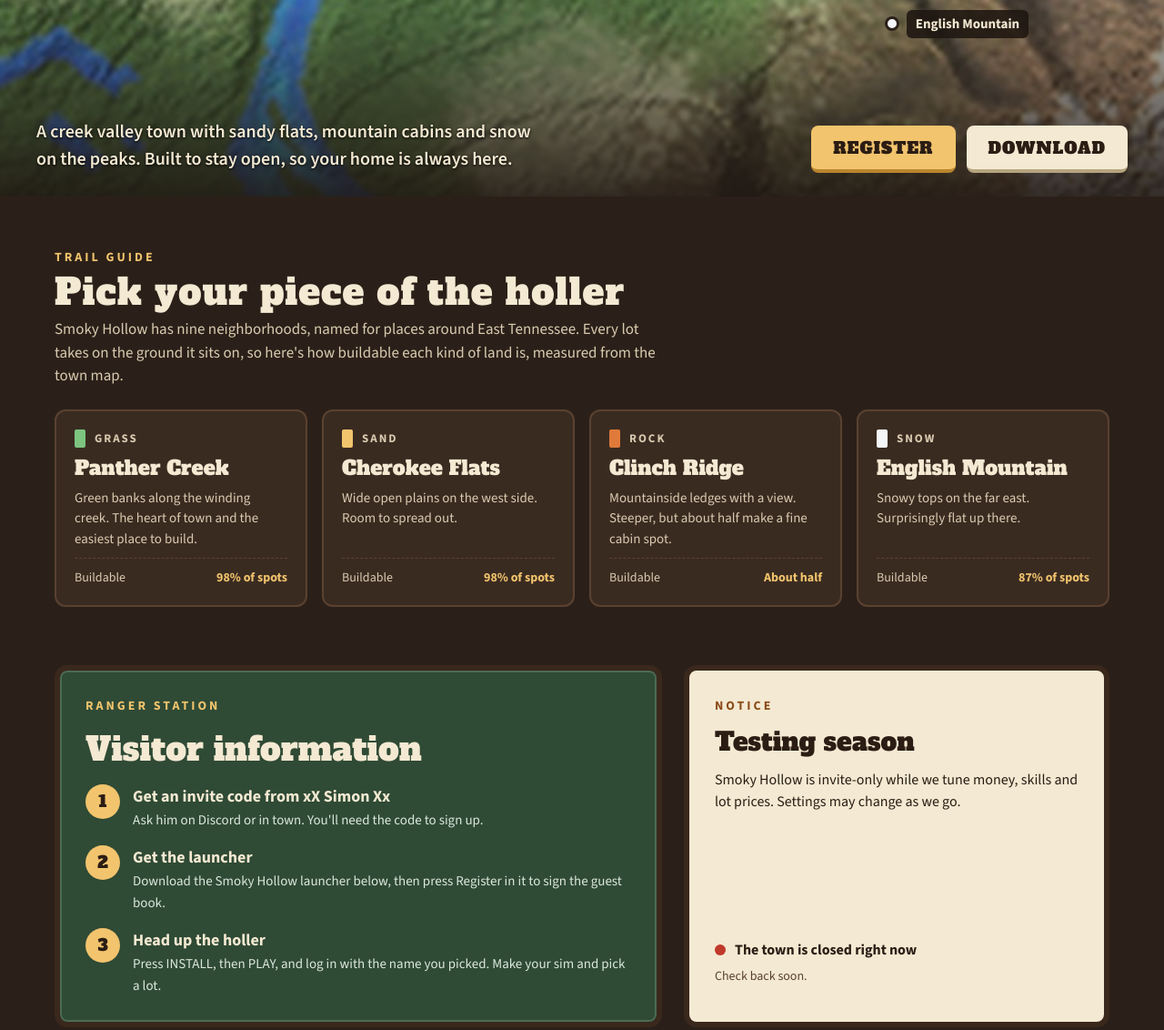
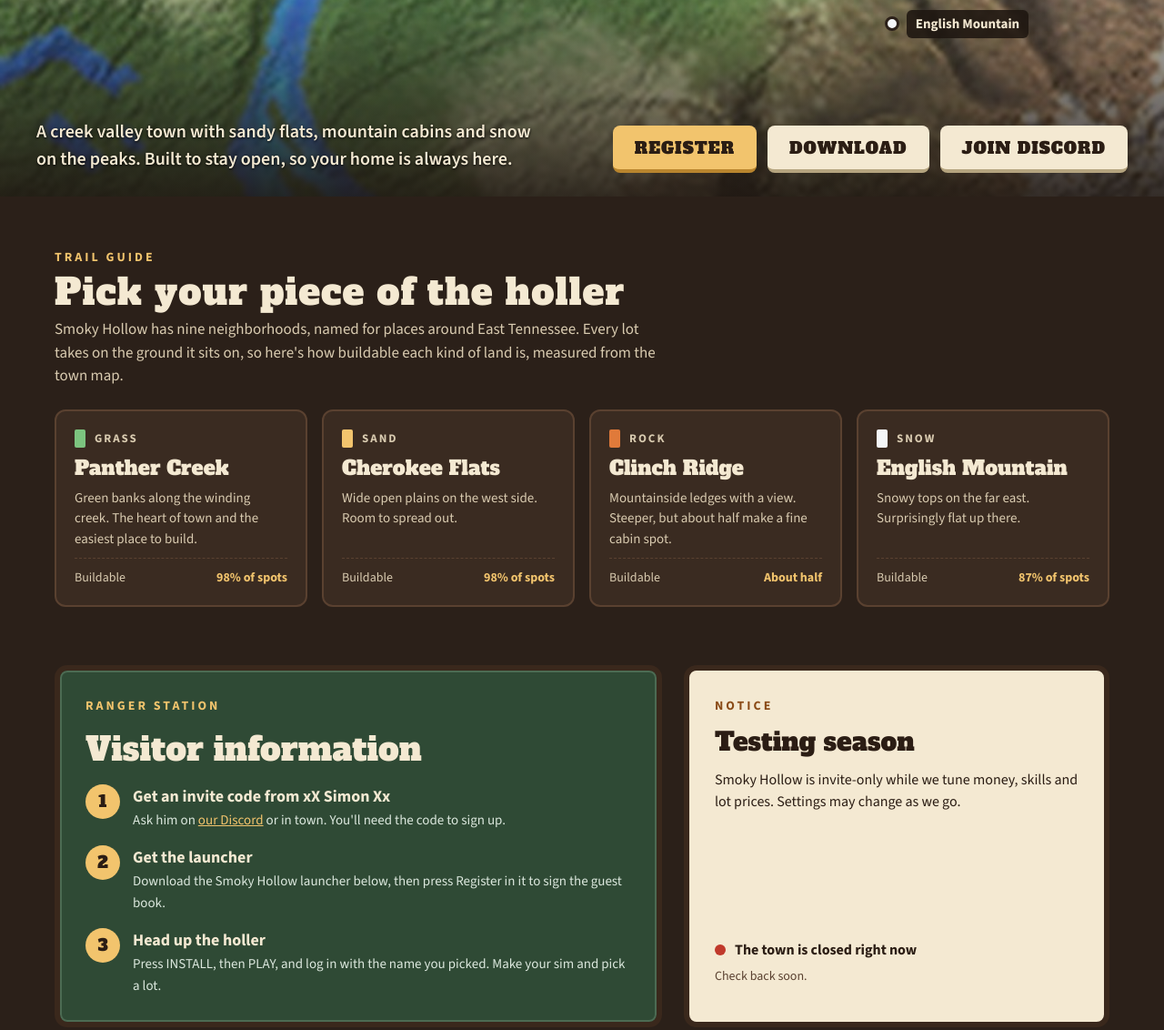
Before and after one commit to smokyhollowtso/smokyhollowtso.github.io, a plain HTML site: page index.html in a window 1280 px wide. Shown: the part 498-1630 px from the top of the page at 91% size. Drawn offline with nearby package versions, Linux system fonts and the light colour scheme; no server answers.

Commit message:
Add files via upload

```diff
--- a/index.html
+++ b/index.html
@@ -141,6 +141,7 @@ footer{border-top:2px dashed var(--edge);padding:24px 20px 40px;font-size:14px;c
       <a href="#visit"><span class="blaze" style="background:#5AA0D0" aria-hidden="true"></span>Visitor Info</a>
       <a href="#post"><span class="blaze" style="background:#7CC47F" aria-hidden="true"></span>Download</a>
       <a href="#board"><span class="blaze" style="background:#F4E9D2" aria-hidden="true"></span>Town Board</a>
+      <a href="https://discord.gg/TBDPMAWUzk" target="_blank" rel="noopener"><span class="blaze" style="background:#8C9EFF" aria-hidden="true"></span>Discord</a>
       <a href="#register" class="navcta">Register</a>
     </nav>
   </div>
@@ -164,7 +165,7 @@ footer{border-top:2px dashed var(--edge);padding:24px 20px 40px;font-size:14px;c
     <div class="pin" style="left:76%;top:68%"><i style="background:#F4F6F8"></i><b>English Mountain</b></div>
     <div class="foot">
       <p>A creek valley town with sandy flats, mountain cabins and snow on the peaks. Built to stay open, so your home is always here.</p>
-      <div class="btnrow"><a class="btn" href="#register">REGISTER</a><a class="btn light" href="#post">DOWNLOAD</a></div>
+      <div class="btnrow"><a class="btn" href="#register">REGISTER</a><a class="btn light" href="#post">DOWNLOAD</a><a class="btn light" href="https://discord.gg/TBDPMAWUzk" target="_blank" rel="noopener">JOIN DISCORD</a></div>
     </div>
   </div>
 </section>
@@ -190,7 +191,7 @@ footer{border-top:2px dashed var(--edge);padding:24px 20px 40px;font-size:14px;c
       <span class="kicker">RANGER STATION</span>
       <h2 id="visit-h">Visitor information</h2>
       <ol class="steps">
-        <li><span class="n">1</span><div><b>Get an invite code from xX Simon Xx</b><span class="d">Ask him on Discord or in town. You'll need the code to sign up.</span></div></li>
+        <li><span class="n">1</span><div><b>Get an invite code from xX Simon Xx</b><span class="d">Ask him on <a href="https://discord.gg/TBDPMAWUzk" target="_blank" rel="noopener">our Discord</a> or in town. You'll need the code to sign up.</span></div></li>
         <li><span class="n">2</span><div><b>Get the launcher</b><span class="d">Download the Smoky Hollow launcher below, then press Register in it to sign the guest book.</span></div></li>
         <li><span class="n">3</span><div><b>Head up the holler</b><span class="d">Press INSTALL, then PLAY, and log in with the name you picked. Make your sim and pick a lot.</span></div></li>
       </ol>
@@ -252,7 +253,7 @@ footer{border-top:2px dashed var(--edge);padding:24px 20px 40px;font-size:14px;c
 
 <footer>
   Smoky Hollow is a fan project, not affiliated with Electronic Arts or Maxis. The Sims Online is a trademark of Electronic Arts.<br>
-  Runs on <a href="https://github.com/voicemxil/OpenSO">OpenSO</a>, built on <a href="https://github.com/riperiperi/FreeSO">FreeSO</a>. Object catalog at <a href="https://www.tsomania.net/index.php">TSOMania</a>.<br>Leave the holler better than you found it.
+  Runs on <a href="https://github.com/voicemxil/OpenSO">OpenSO</a>, built on <a href="https://github.com/riperiperi/FreeSO">FreeSO</a>. Object catalog at <a href="https://www.tsomania.net/index.php">TSOMania</a>. Come say hi on <a href="https://discord.gg/TBDPMAWUzk">Discord</a>.<br>Leave the holler better than you found it.
 </footer>
 <script>
 (function(){
```
